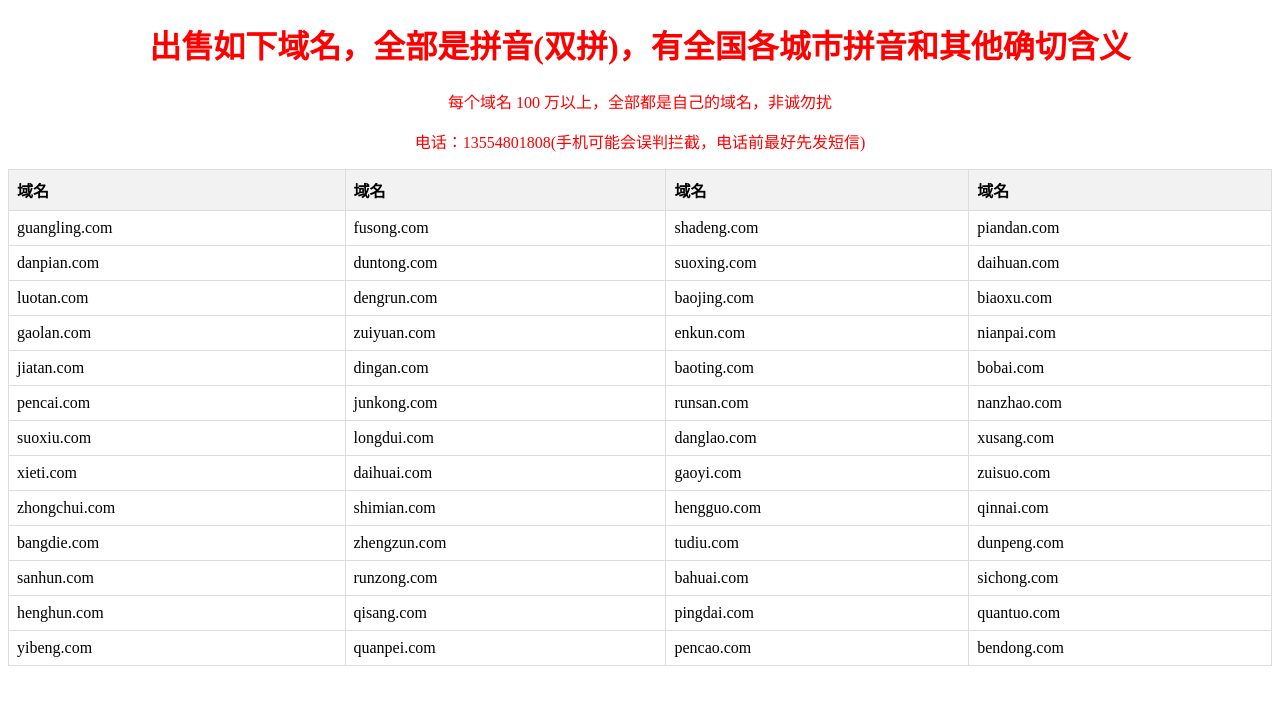
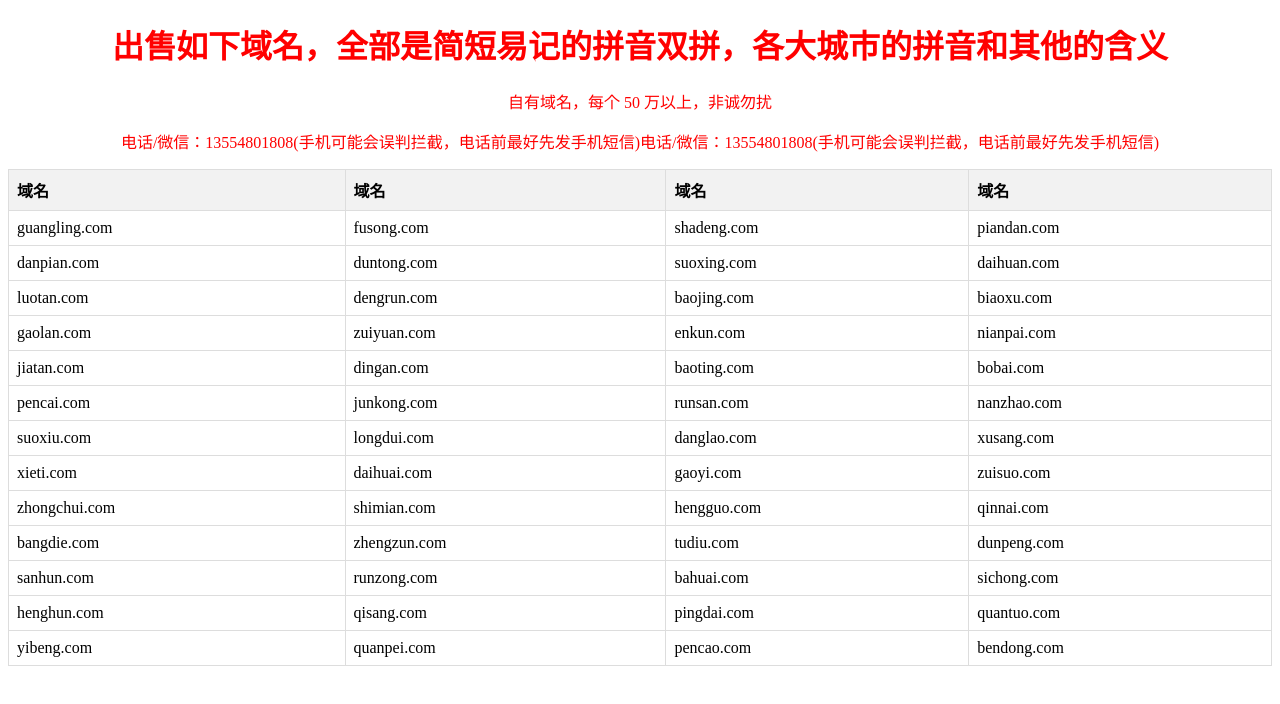
Before and after one commit to zixun2025/zixun2025.github.io, a plain HTML site: page index.html in a window 1280 px wide. Drawn offline with Linux system fonts and the light colour scheme.

Commit message:
Update index.html

```diff
--- a/index.html
+++ b/index.html
@@ -12,9 +12,9 @@
     </style>
 </head>
 <body>
-    <h1>出售如下域名，全部是拼音(双拼)，有全国各城市拼音和其他确切含义</h1>
-    <p>每个域名 100 万以上，全部都是自己的域名，非诚勿扰</p>
-    <p>电话：13554801808(手机可能会误判拦截，电话前最好先发短信)</p>
+    <h1>出售如下域名，全部是简短易记的拼音双拼，各大城市的拼音和其他的含义</h1>
+    <p>自有域名，每个 50 万以上，非诚勿扰</p>
+    <p>电话/微信：13554801808(手机可能会误判拦截，电话前最好先发手机短信)电话/微信：13554801808(手机可能会误判拦截，电话前最好先发手机短信)</p>
     <table>
         <tr><th>域名</th><th>域名</th><th>域名</th><th>域名</th></tr>
         <tr><td>guangling.com</td><td>fusong.com</td><td>shadeng.com</td><td>piandan.com</td></tr>
```
